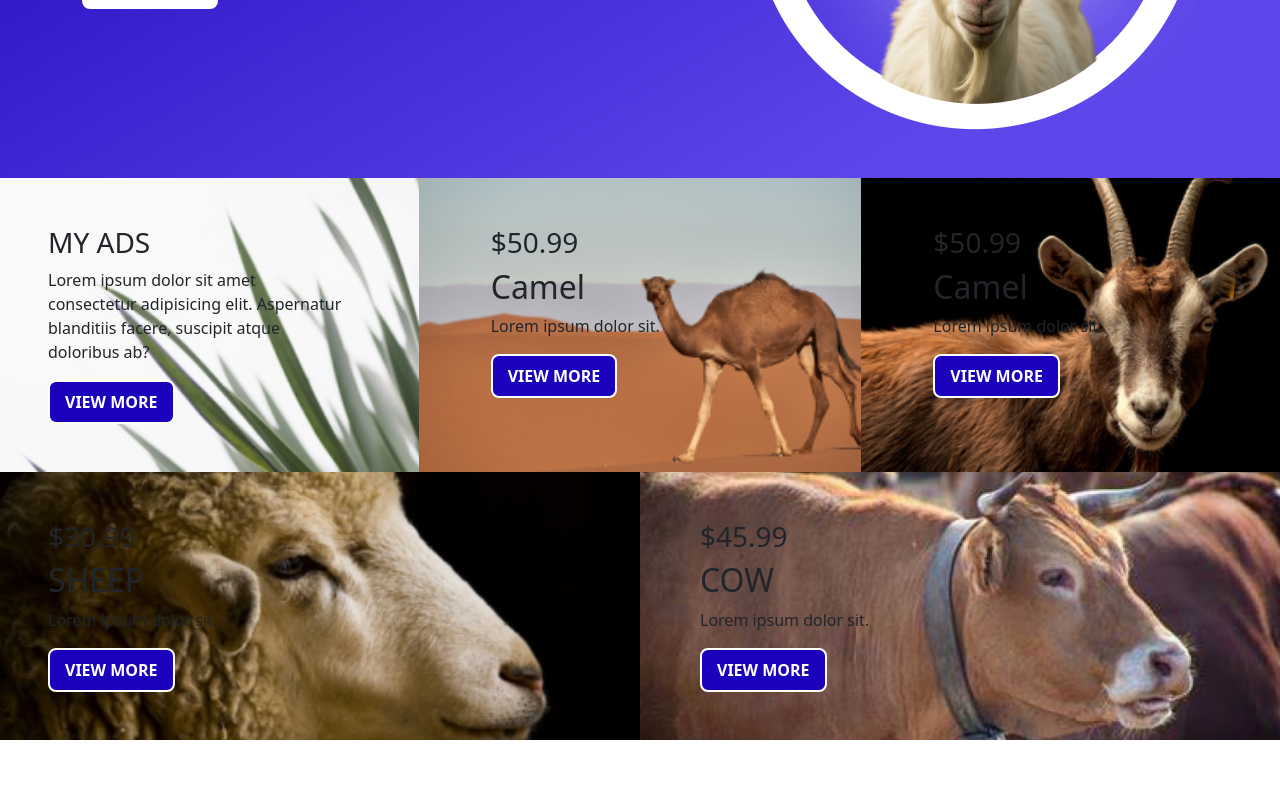
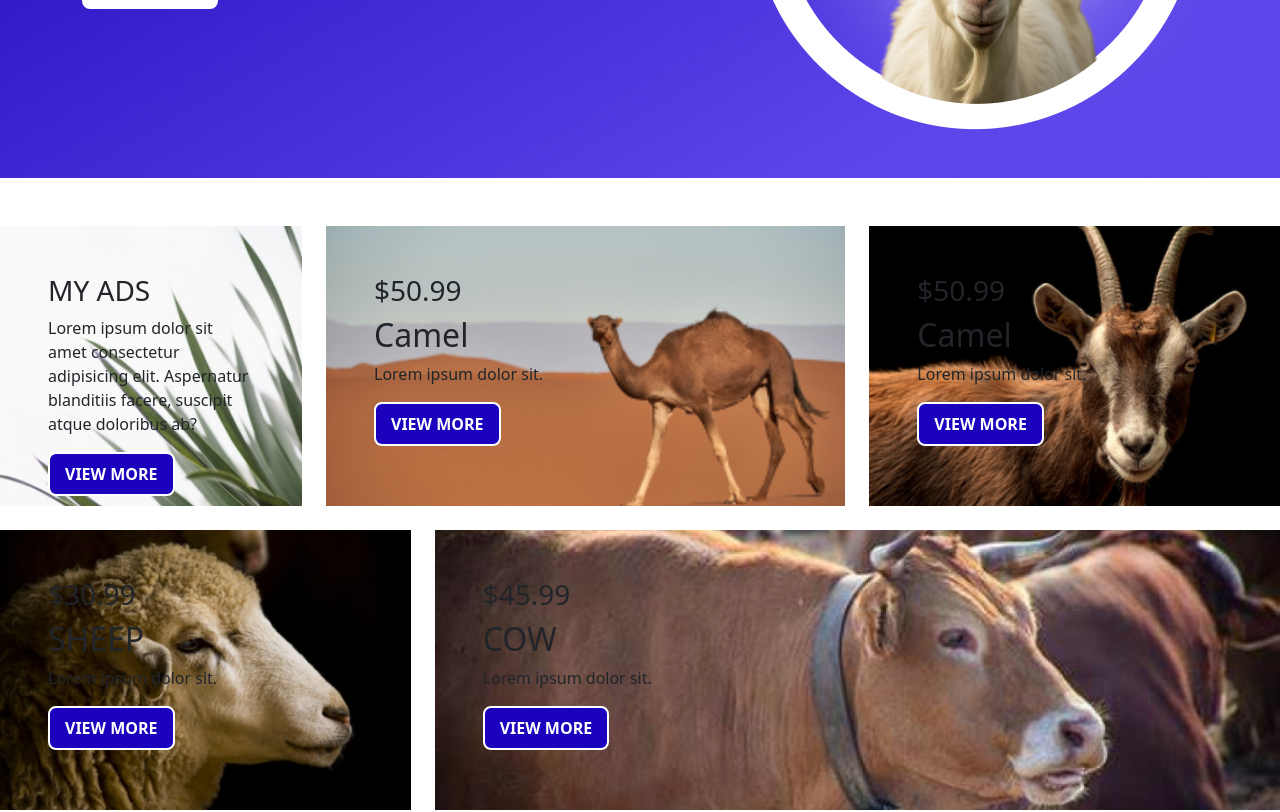
Before and after one commit to shiningsudipto/Haat-Bazar, a React (Vite) app: page / in a window 1280 px wide. Shown: the part 420-1232 px from the top of the page. Built offline with nearby package versions, Linux system fonts and the light colour scheme.

Commit message:
home fixed

```diff
--- a/src/Pages/Home/GridSection.jsx
+++ b/src/Pages/Home/GridSection.jsx
@@ -1,18 +1,18 @@
 
 const GridSection = () => {
     return (
-        <div>
-            <div className="row g-5">
-                <div className="col grass">
-                    <div className="p-5">
+        <div className="my-5">
+            <div className="row g-4">
+                <div className="col-3 ">
+                    <div className="p-5 grass">
                         <h3>MY ADS</h3>
                         <div></div>
                         <p>Lorem ipsum dolor sit amet consectetur adipisicing elit. Aspernatur blanditiis facere, suscipit atque doloribus ab?</p>
                         <button className="viewMore">view more</button>
                     </div>
                 </div>
-                <div className="col camel">
-                    <div className="p-5">
+                <div className="col-5 ">
+                    <div className="p-5 camel">
                         <h3>$50.99</h3>
                         <div>
                             <h2>Camel</h2>
@@ -21,8 +21,8 @@ const GridSection = () => {
                         </div>
                     </div>
                 </div>
-                <div className="col goat">
-                    <div className="p-5">
+                <div className="col-4 ">
+                    <div className="p-5 goat">
                         <h3>$50.99</h3>
                         <div>
                             <h2>Camel</h2>
@@ -32,9 +32,9 @@ const GridSection = () => {
                     </div>
                 </div>
             </div>
-            <div className="row">
-                <div className="col sheep">
-                    <div className="p-5">
+            <div className="row my-4">
+                <div className="col-4">
+                    <div className="p-5 sheep">
                         <h3>$30.99</h3>
                         <div>
                             <h2>SHEEP</h2>
@@ -43,8 +43,8 @@ const GridSection = () => {
                         </div>
                     </div>
                 </div>
-                <div className="col cow">
-                    <div className="p-5">
+                <div className="col-8">
+                    <div className="p-5 cow">
                         <h3>$45.99</h3>
                         <div>
                             <h2>COW</h2>
--- a/src/index.css
+++ b/src/index.css
@@ -55,6 +55,7 @@
     background-repeat: no-repeat;
     background-position: center;
     background-size: cover;
+    height: 280px;
 }
 
 .camel {
@@ -62,6 +63,7 @@
     background-repeat: no-repeat;
     background-position: center;
     background-size: cover;
+    height: 280px;
 }
 
 .goat {
@@ -69,6 +71,7 @@
     background-repeat: no-repeat;
     background-position: center;
     background-size: cover;
+    height: 280px;
 }
 
 .sheep {
@@ -76,6 +79,7 @@
     background-repeat: no-repeat;
     background-position: center;
     background-size: cover;
+    height: 280px;
 }
 
 .cow {
@@ -83,4 +87,5 @@
     background-repeat: no-repeat;
     background-position: center;
     background-size: cover;
+    height: 280px;
 }
```
